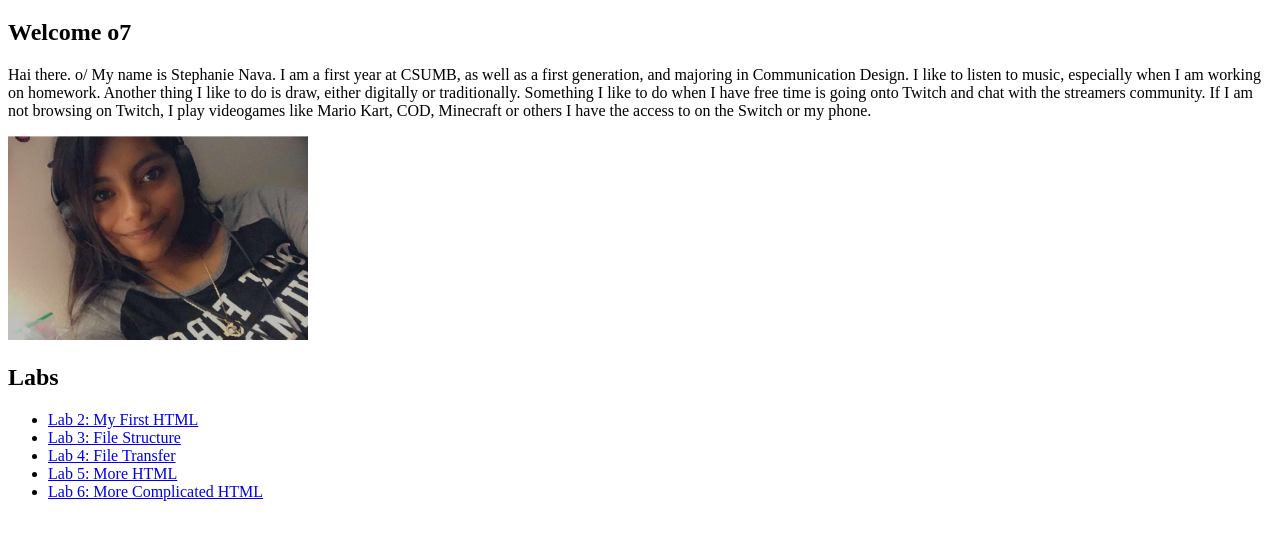
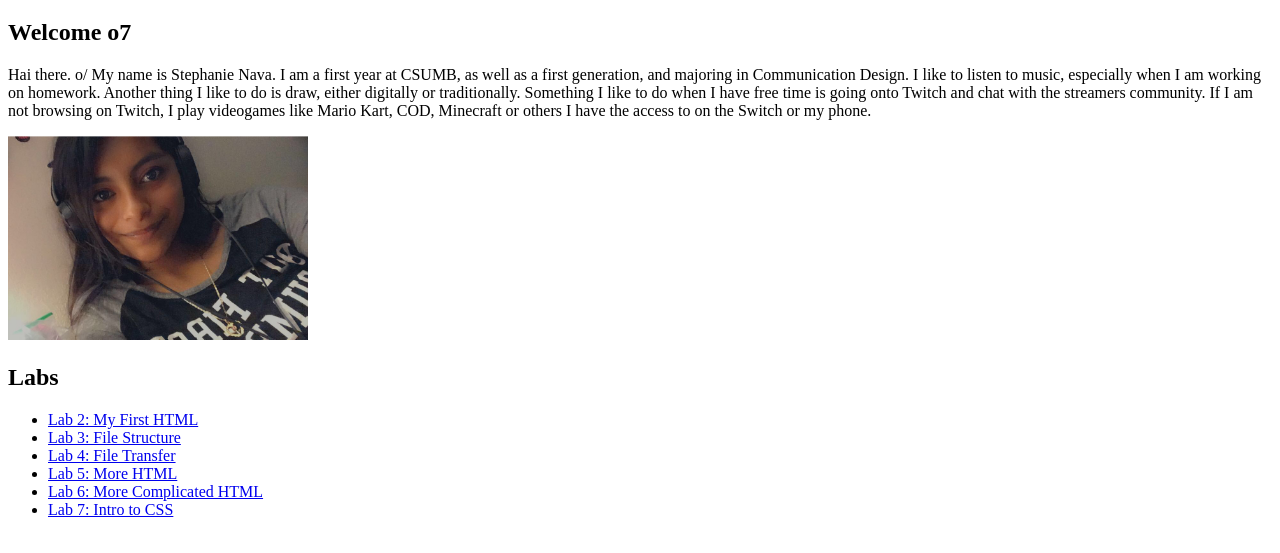
Before and after one commit to senava/CST251, a plain HTML site: page index.html in a window 1280 px wide. Shown: the part 61-614 px from the top of the page. Drawn offline with Linux system fonts and the light colour scheme.

Commit message:
homepage update for lab 7

```diff
--- a/index.html
+++ b/index.html
@@ -27,6 +27,7 @@
         <li> <a href="lab4/">Lab 4: File Transfer</a></li>
         <li> <a href="lab5/">Lab 5: More HTML</a></li>
         <li> <a href="lab6/">Lab 6: More Complicated HTML</a></li>
+        <li> <a href="lab7/">Lab 7: Intro to CSS</a></li>
 
       </ul>
     </div>
```
